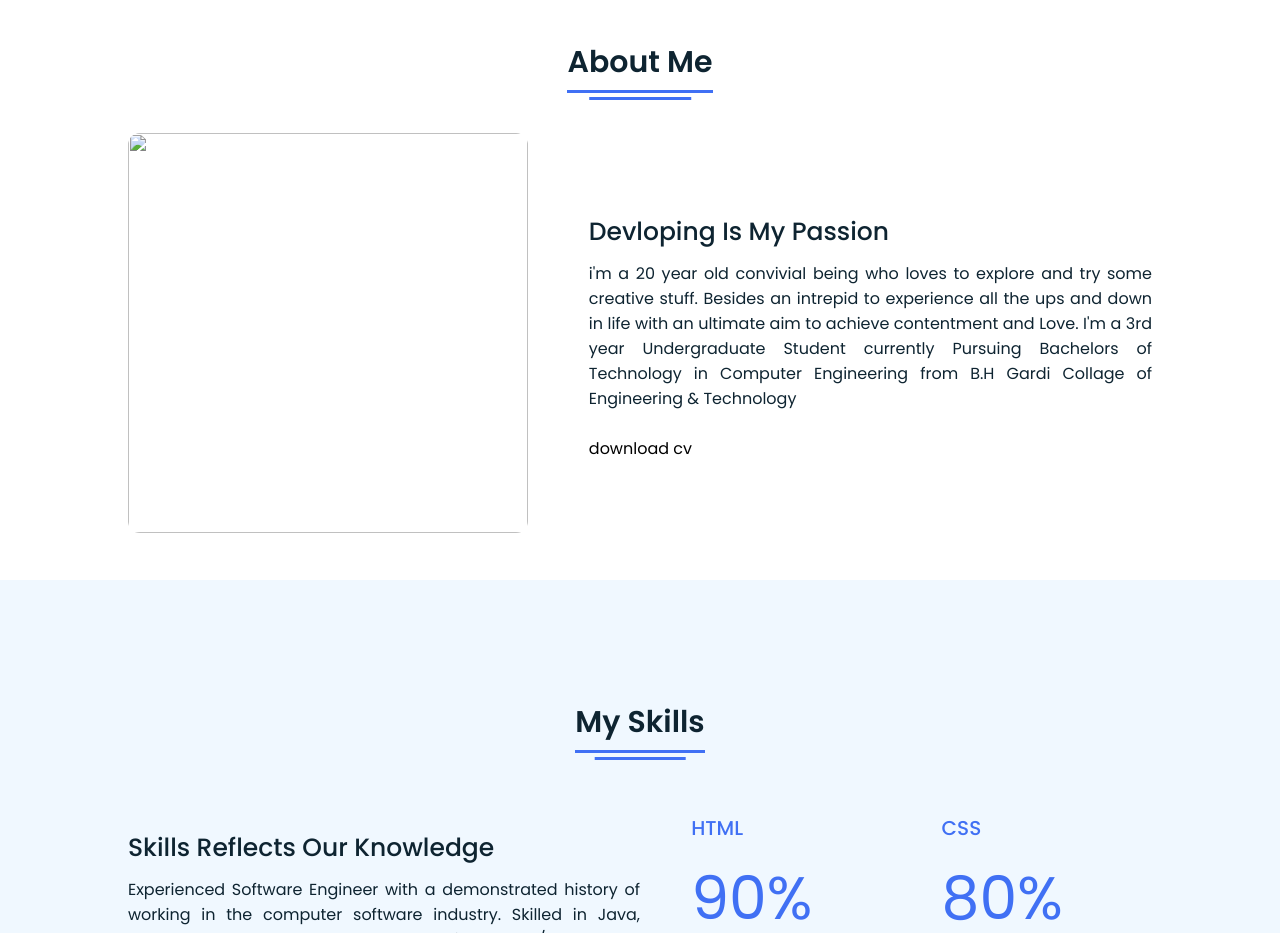
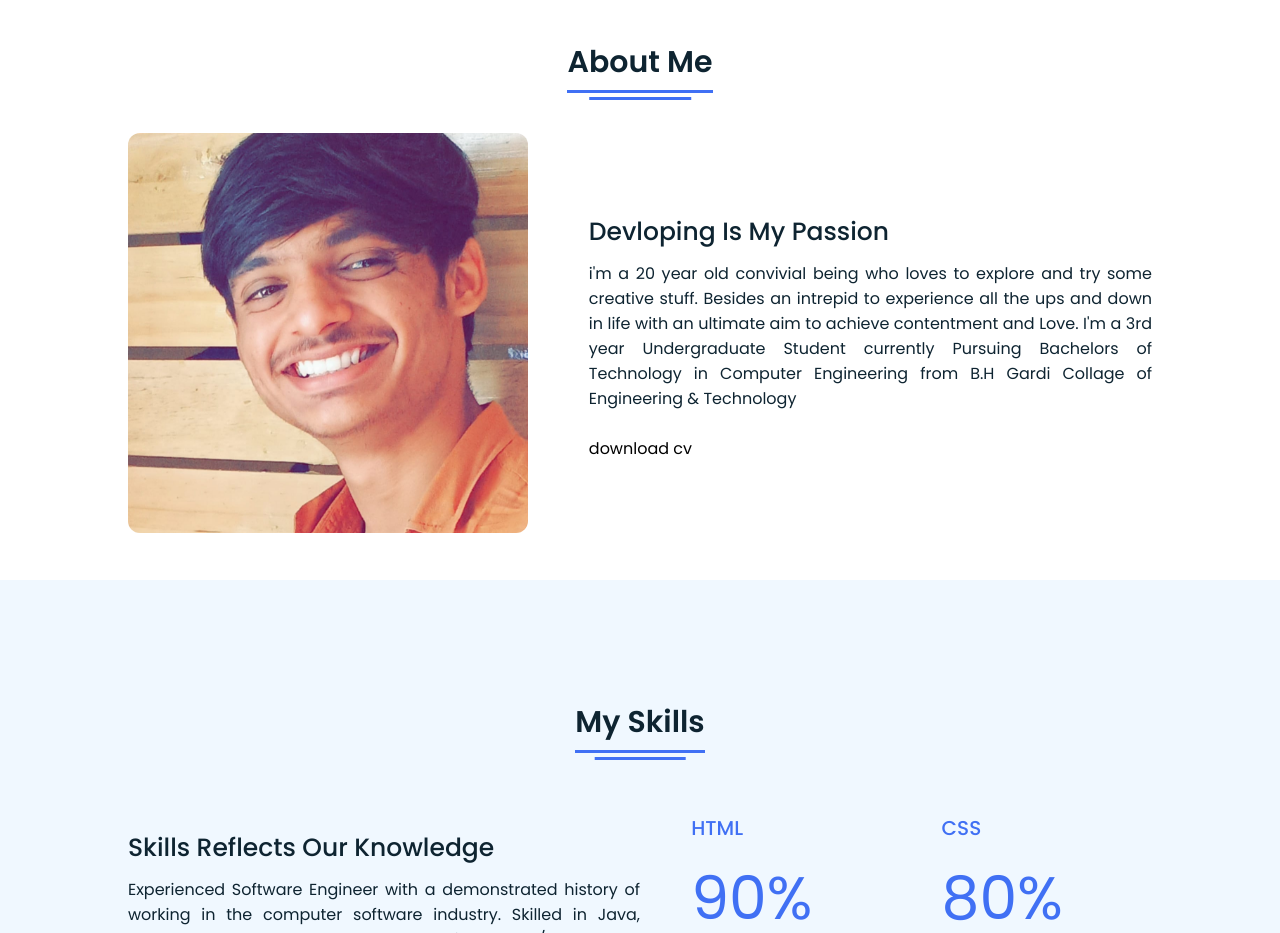
Before and after one commit to jaybamroliya/MyPortfolio, a plain HTML site: page index.html in a window 1280 px wide. Shown: the part 840-1773 px from the top of the page. Drawn offline with Linux system fonts and the light colour scheme; files whose address does not match are found by name.

Commit message:
Update index.html

```diff
--- a/index.html
+++ b/index.html
@@ -61,7 +61,7 @@
     <div class="title"><span>About Me</span></div>
   <div class="about-details">
     <div class="left">
-      <img src="images/jay2.jpg" alt="">
+      <img src="jay2.jpg" alt="">
     </div>
     <div class="right">
       <div class="topic">Devloping Is My Passion</div>
```
